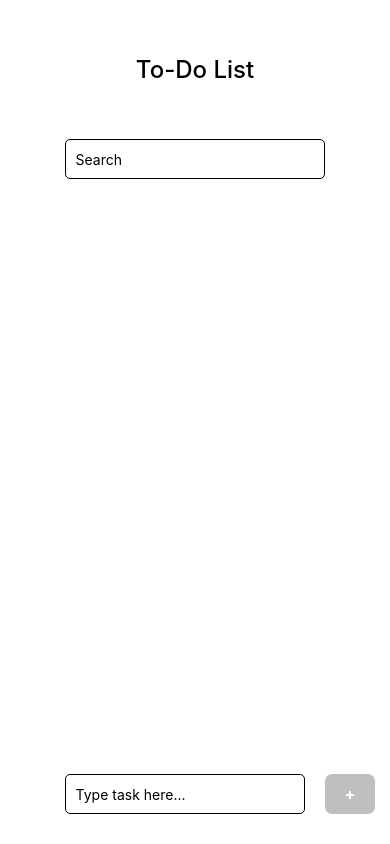
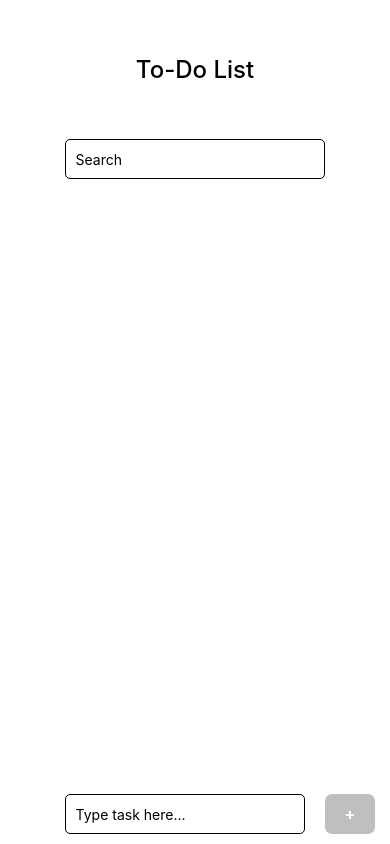
Before and after one commit to sashhw/ToDo, a React Native app: screen / in a window 390 px wide. Built offline with nearby package versions, Linux system fonts and the light colour scheme.

Commit message:
added keyboard avoiding area to achieve similar keyboard behavior on ios & android

```diff
--- a/screens/ToDoScreen.js
+++ b/screens/ToDoScreen.js
@@ -1,5 +1,14 @@
 import React, { useState } from "react";
-import { View, FlatList, StyleSheet, TextInput, Text } from "react-native";
+import {
+  View,
+  FlatList,
+  StyleSheet,
+  TextInput,
+  Text,
+  KeyboardAvoidingView,
+  Platform,
+  SafeAreaView,
+} from "react-native";
 import ListItem from "../components/ListItem";
 import TextInputBar from "../components/TextInputBar";
 
@@ -22,7 +31,12 @@
   );
 
   return (
-    <View style={styles.container}>
+    <SafeAreaView style={styles.container}>
+      <KeyboardAvoidingView
+        behavior={Platform.OS === "ios" ? "padding" : "height"}
+        keyboardVerticalOffset={100}
+        style={{ flex: 1 }}
+      >
         <View style={styles.searchBarContainer}>
           <TextInput
             style={styles.searchBar}
@@ -42,7 +56,8 @@
         <View style={styles.inputContainer}>
           <TextInputBar onAddTask={addTask} />
         </View>
-    </View>
+      </KeyboardAvoidingView>
+    </SafeAreaView>
   );
 };
 
```
Lines whose indentation alone changed are shown as unchanged.
